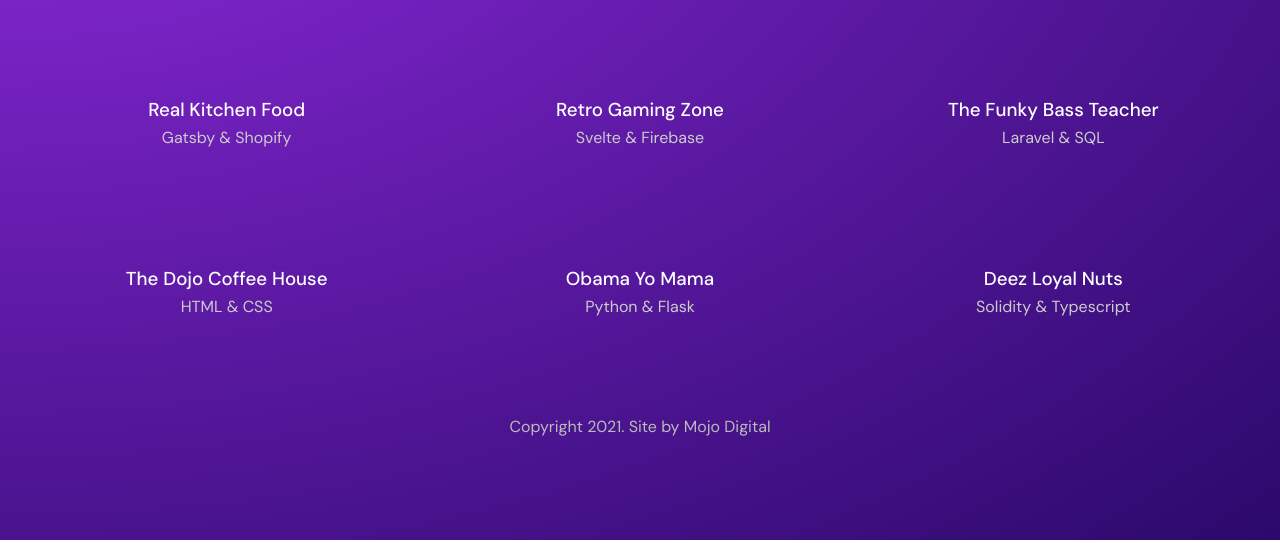
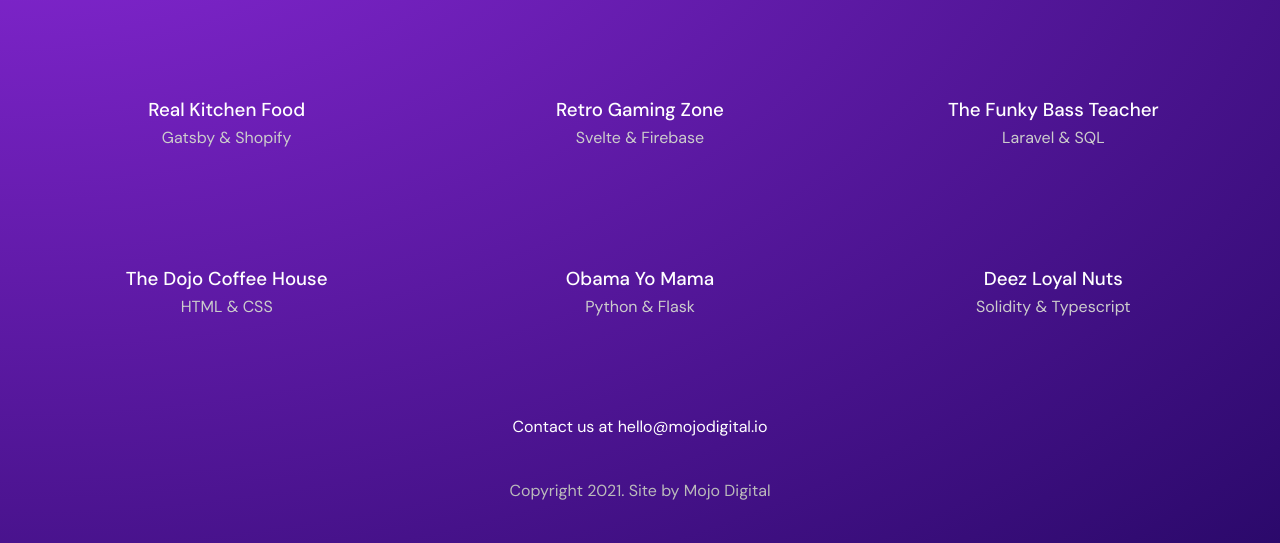
Before and after one commit to mostmojo/gatsby-tuts, a Gatsby site: page /projects in a window 1280 px wide. Shown: the part 260-803 px from the top of the page. Built offline with nearby package versions, Linux system fonts and the light colour scheme; Gatsby itself is replaced by a stand-in of ours.

Commit message:
Add new contact

```diff
--- a/gatsby-config.js
+++ b/gatsby-config.js
@@ -20,5 +20,6 @@ module.exports = {
     title: "Gatidis",
     description: "Meow Dev Business Cat",
     copyright: "Copyright 2021",
+    contact: 'hello@mojodigital.io'
   },
 }
--- a/src/pages/projects/index.js
+++ b/src/pages/projects/index.js
@@ -5,7 +5,8 @@ import * as styles from "../../styles/projects.module.css"
 
 export default function Projects({ data }) {
   console.log(data)
-  const projects = data.allMarkdownRemark.nodes
+  const projects = data.projects.nodes
+  const contact = data.contact.siteMetadata.contact
   return (
     <Layout>
       <div className={styles.portfolio}>
@@ -21,6 +22,7 @@ export default function Projects({ data }) {
             </Link>
           ))}
         </div>
+        <p>Contact us at <a href="mailto:hello@mojodigital.io">{contact}</a></p>
       </div>
     </Layout>
   )
@@ -29,7 +31,7 @@ export default function Projects({ data }) {
 // export page query
 export const query = graphql`
   query ProjectsPage {
-    allMarkdownRemark(sort: {order: DESC, fields: frontmatter___date}) {
+    projects: allMarkdownRemark(sort: {order: DESC, fields: frontmatter___date}) {
       nodes {
         frontmatter {
           slug
@@ -39,5 +41,10 @@ export const query = graphql`
         id
       }
     }
+    contact: site {
+      siteMetadata {
+        contact
+      }
+    }
   }
 `
```
